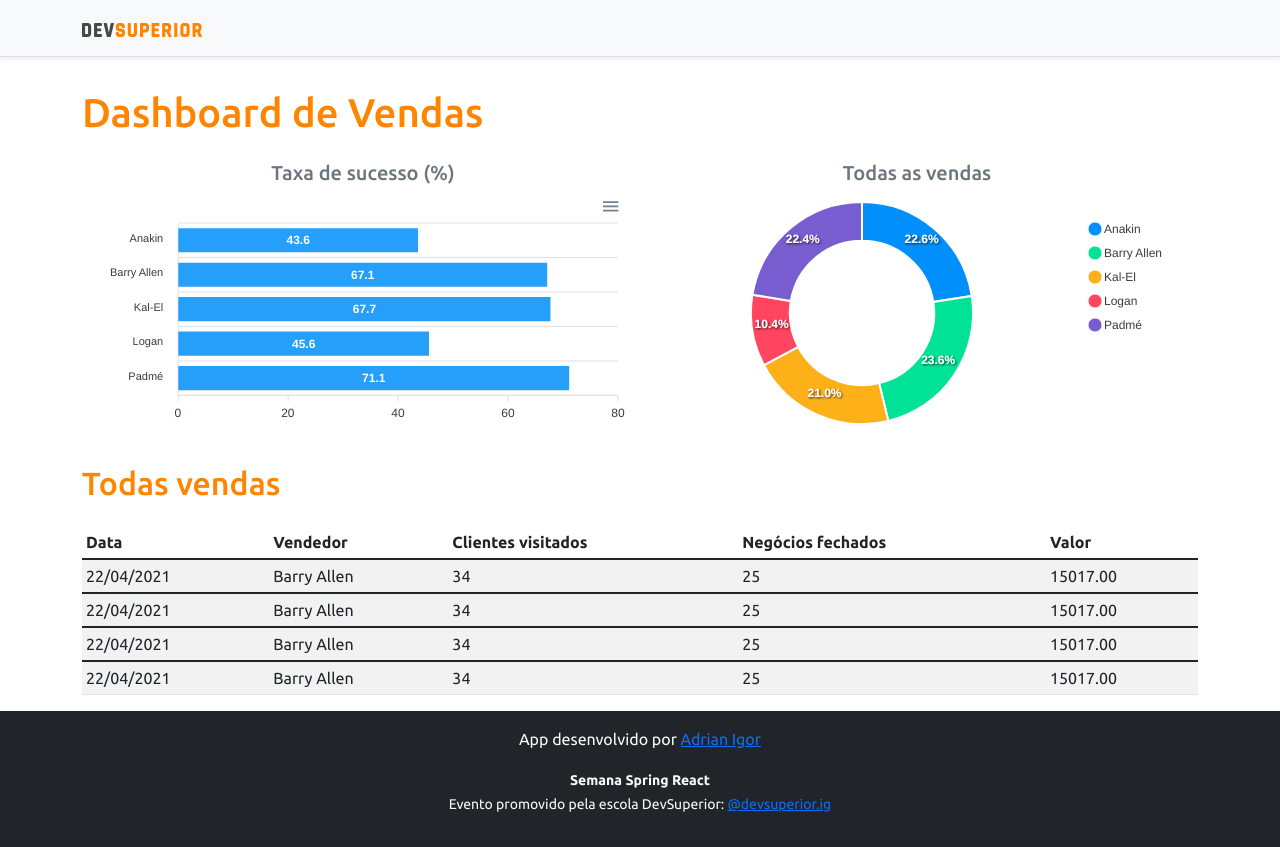
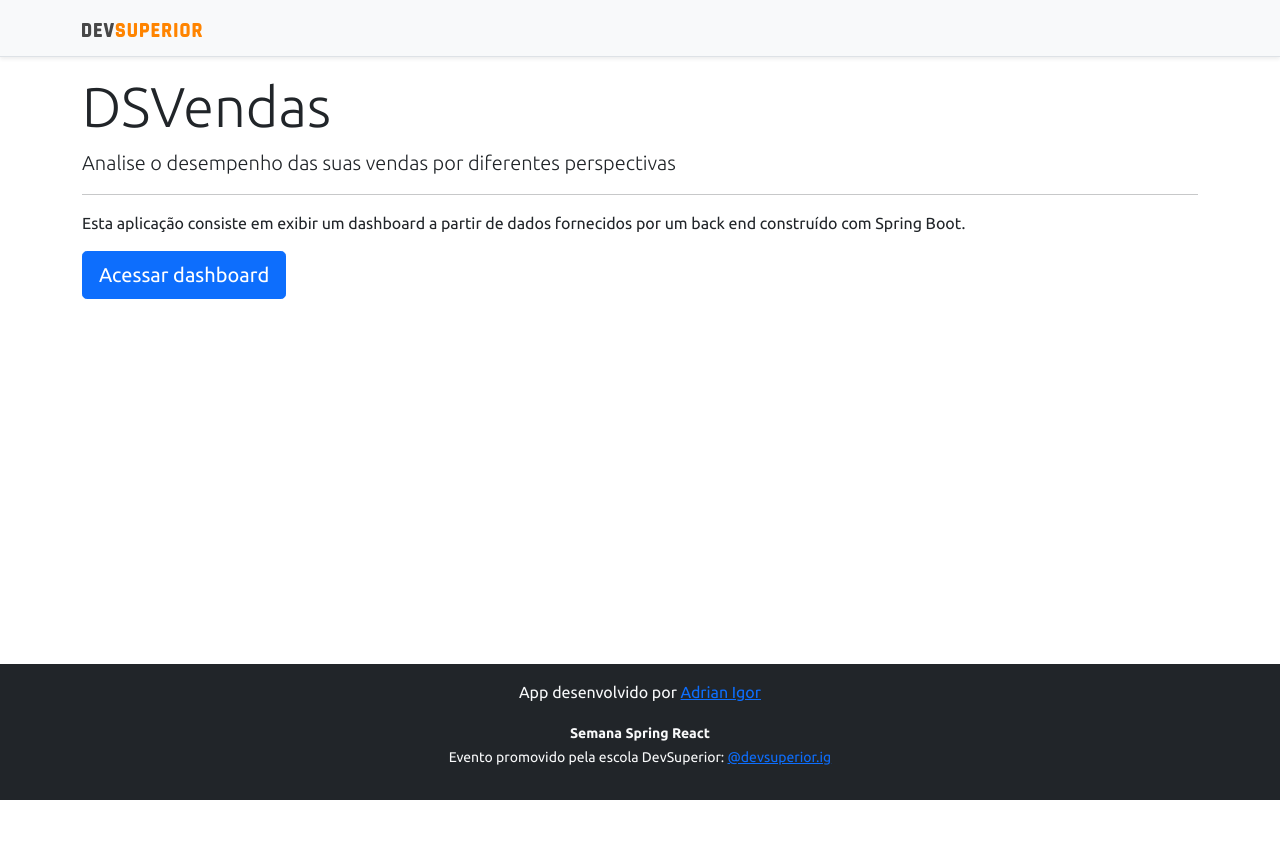
Before and after one commit to AdrianIgor/projeto-sds3, a React (Create React App) app in the folder frontend/: page / in a window 1280 px wide. After the commit the page ends 800 px from the top, so only its background shows below. Built offline with nearby package versions, Linux system fonts and the light colour scheme.

Commit message:
Home, navigation

```diff
--- a/frontend/package.json
+++ b/frontend/package.json
@@ -16,6 +16,7 @@
     "react": "^17.0.2",
     "react-apexcharts": "^1.3.9",
     "react-dom": "^17.0.2",
+    "react-router-dom": "^6.0.1",
     "react-scripts": "4.0.3",
     "typescript": "^4.1.2",
     "web-vitals": "^1.0.1"
@@ -43,5 +44,8 @@
       "last 1 firefox version",
       "last 1 safari version"
     ]
+  },
+  "devDependencies": {
+    "@types/react-router-dom": "^5.3.2"
   }
 }
--- a/frontend/src/App.tsx
+++ b/frontend/src/App.tsx
@@ -1,35 +1,8 @@
-import NavBar from "components/NavBar";
-import Footer from "components/Footer";
-import DataTable from "components/DataTable";
-import BarChart from "components/BarChart";
-import DonutChart from "components/DonutChart";
+import Rou from "Routes";
 
 function App() {
   return (
-    <>
-      <NavBar />
-      <div className="container">
-        <h1 className="text-primary py-3">Dashboard de Vendas</h1>
-
-        <div className="row px-3">
-          <div className="col-sm-6">
-            <h5 className="text-center text-secondary">Taxa de sucesso (%)</h5>
-            <BarChart />
-          </div>
-          <div className="col-sm-6">
-            <h5 className="text-center text-secondary">Todas as vendas</h5>
-            <DonutChart />
-          </div>
-        </div>
-
-        <div className="py-3">
-          <h2 className="text-primary">Todas vendas</h2>
-        </div>
-
-        <DataTable />
-      </div>
-      <Footer />
-    </>
+    <Rou />
   );
 }
 
--- /dev/null
+++ b/frontend/src/Routes.tsx
@@ -0,0 +1,18 @@
+import { BrowserRouter, Route, Routes} from "react-router-dom";
+import Home from "pages/Home";
+import Dashboard from "pages/Dashboard";
+
+const Rou = () => {
+    return (
+        <BrowserRouter>
+            <Routes>
+                <Route path="/" element={<Home />}>
+                </Route>
+                <Route path="/dashboard" element={<Dashboard />}>
+                </Route>
+            </Routes>
+        </BrowserRouter>
+    );
+}
+
+export default Rou;
--- a/frontend/src/components/NavBar/index.tsx
+++ b/frontend/src/components/NavBar/index.tsx
@@ -1,11 +1,14 @@
 import ImgDsDark from 'assets/img/ds-dark.svg';
+import { Link } from 'react-router-dom';
 
 const NavBar = () => {
     return (
         <div className="d-flex flex-column flex-md-row align-items-center p-3 px-md-4 mb-3 bg-light border-bottom shadow-sm">
             <div className="container">
                 <nav className="my-2 my-md-0 mr-md-3">
-                    <img src={ImgDsDark} alt="DevSuperior" width="120" />
+                    <Link to="/">
+                        <img src={ImgDsDark} alt="DevSuperior" width="120" />
+                    </Link>
                 </nav>
             </div>
         </div>
--- /dev/null
+++ b/frontend/src/pages/Dashboard/index.tsx
@@ -0,0 +1,37 @@
+import BarChart from "components/BarChart";
+import DataTable from "components/DataTable";
+import DonutChart from "components/DonutChart";
+import Footer from "components/Footer";
+import NavBar from "components/NavBar";
+
+
+const Dashboard = () => {
+    return (
+        <>
+            <NavBar />
+            <div className="container">
+                <h1 className="text-primary py-3">Dashboard de Vendas</h1>
+
+                <div className="row px-3">
+                    <div className="col-sm-6">
+                        <h5 className="text-center text-secondary">Taxa de sucesso (%)</h5>
+                        <BarChart />
+                    </div>
+                    <div className="col-sm-6">
+                        <h5 className="text-center text-secondary">Todas as vendas</h5>
+                        <DonutChart />
+                    </div>
+                </div>
+
+                <div className="py-3">
+                    <h2 className="text-primary">Todas vendas</h2>
+                </div>
+
+                <DataTable />
+            </div>
+            <Footer />
+        </>
+    );
+}
+
+export default Dashboard;
--- /dev/null
+++ b/frontend/src/pages/Home/index.tsx
@@ -0,0 +1,25 @@
+import Footer from "components/Footer";
+import NavBar from "components/NavBar";
+import { Link } from "react-router-dom";
+
+const Home = () => {
+    return (
+        <>
+        <NavBar/>
+        <div className="container">
+            <div className="jumbotron">
+                <h1 className="display-4">DSVendas</h1>
+                <p className="lead">Analise o desempenho das suas vendas por diferentes perspectivas</p>
+                <hr />
+                <p>Esta aplicação consiste em exibir um dashboard a partir de dados fornecidos por um back end construído com Spring Boot.</p>
+                <Link className="btn btn-primary btn-lg" to="/dashboard">
+                    Acessar dashboard
+                </Link>
+            </div>
+        </div>
+        <Footer/>
+        </>
+    );
+}
+
+export default Home;
```
Also changed, not shown: 2 other files (tests, documents, lock files or other folders).
